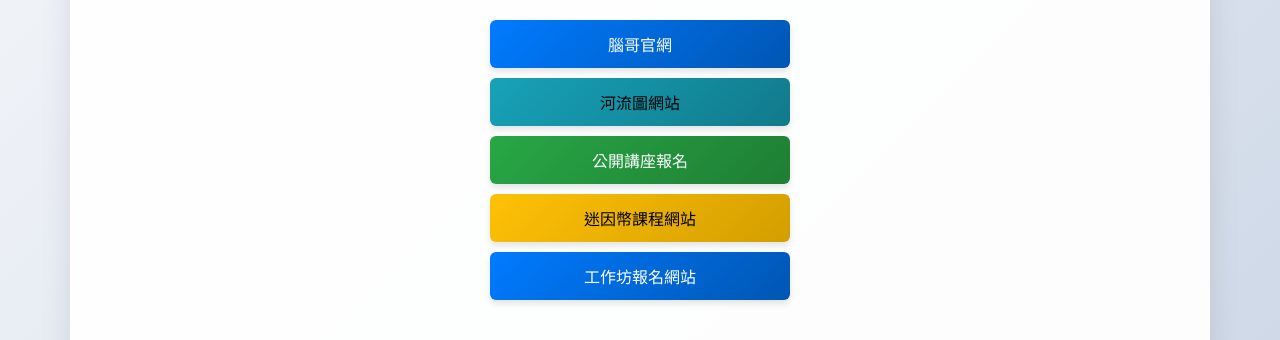
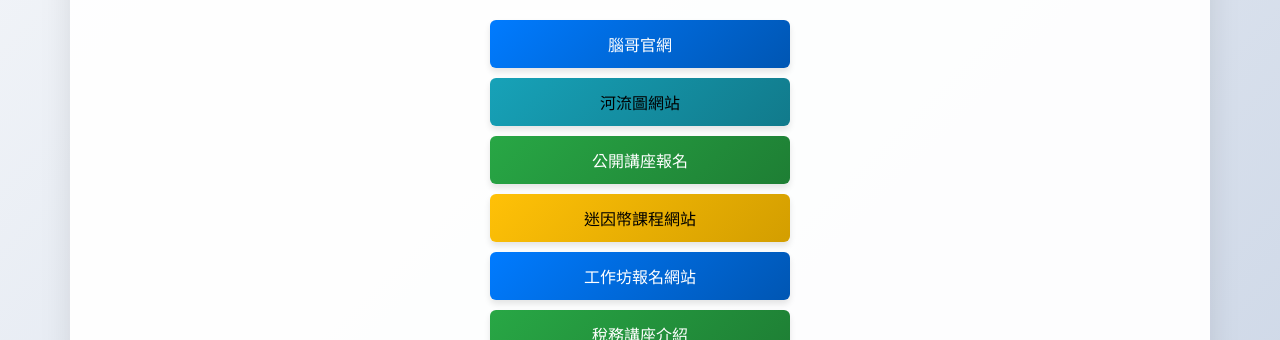
Before and after one commit to Shihjiajyun/develop, a plain HTML site: page index.html in a window 1280 px wide. Shown: the part 274-614 px from the top of the page. Drawn offline with nearby package versions, Linux system fonts and the light colour scheme.

Commit message:
增加稅務講座介紹頁面

```diff
--- a/index.html
+++ b/index.html
@@ -161,6 +161,9 @@
                     <a href="https://chainee.io/Cryptocurrency_Workshop/index.php" class="btn btn-primary project-btn">
                         工作坊報名網站
                     </a>
+                    <a href="https://chainee.io/courses/lectures.php" class="btn btn-success project-btn">
+                        稅務講座介紹
+                    </a>
                 </div>
             </div>
 
```
